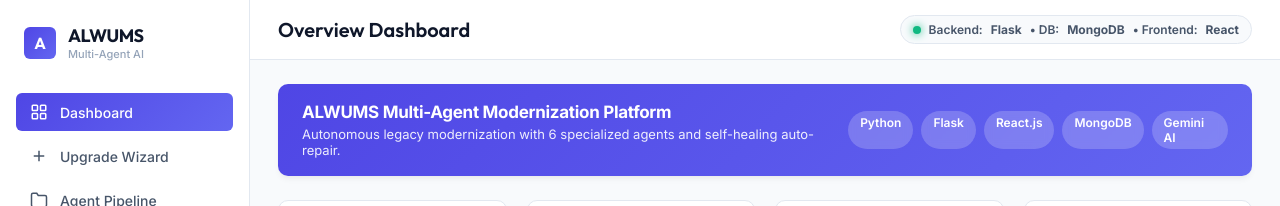
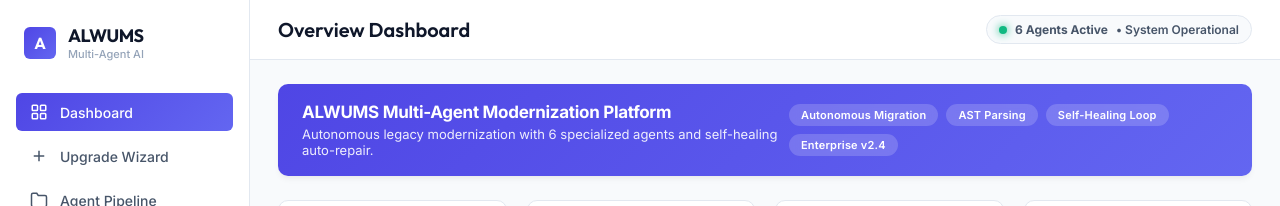
Before and after one commit to Athiya-Farhanaz/alwums-modernizer-core, a React (Vite) app in the folder frontend/: page / in a window 1280 px wide. Shown: the top 206 px of the page. Built offline with nearby package versions, Linux system fonts and the light colour scheme; no server answers.

Commit message:
Replace internal tech badges with enterprise platform status and capabilities

```diff
--- a/frontend/src/App.jsx
+++ b/frontend/src/App.jsx
@@ -182,7 +182,7 @@
           <div className="header-right">
             <div className="server-status-pill">
               <span className="server-status-dot online"></span>
-              Backend: <strong>Flask</strong> • DB: <strong>MongoDB</strong> • Frontend: <strong>React</strong>
+              <strong>6 Agents Active</strong> • System Operational
             </div>
           </div>
         </header>
--- a/frontend/src/components/Dashboard.jsx
+++ b/frontend/src/components/Dashboard.jsx
@@ -23,15 +23,16 @@
             Autonomous legacy modernization with 6 specialized agents and self-healing auto-repair.
           </p>
         </div>
-        <div style={{ display: 'flex', gap: '8px' }}>
-          {['Python', 'Flask', 'React.js', 'MongoDB', 'Gemini AI'].map(t => (
+        <div style={{ display: 'flex', gap: '8px', flexWrap: 'wrap' }}>
+          {['Autonomous Migration', 'AST Parsing', 'Self-Healing Loop', 'Enterprise v2.4'].map(t => (
             <span key={t} style={{
-              background: 'rgba(255, 255, 255, 0.2)',
+              background: 'rgba(255, 255, 255, 0.18)',
               padding: '4px 12px',
               borderRadius: '20px',
-              fontSize: '12px',
+              fontSize: '11px',
               fontWeight: 600,
-              backdropFilter: 'blur(4px)'
+              backdropFilter: 'blur(4px)',
+              letterSpacing: '0.2px'
             }}>
               {t}
             </span>
```
Also changed, not shown: 3 other files (tests, documents, lock files or other folders).
